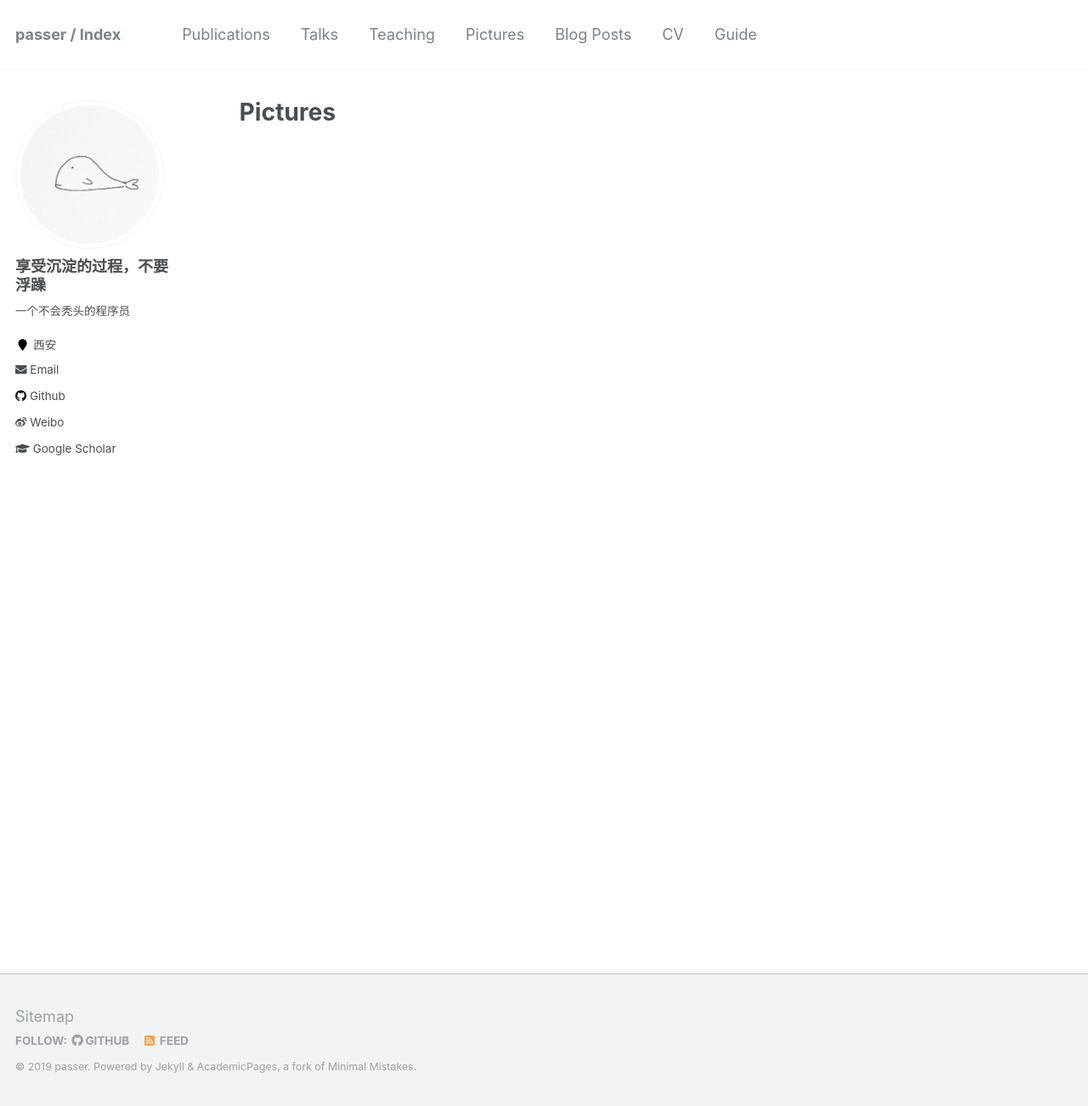
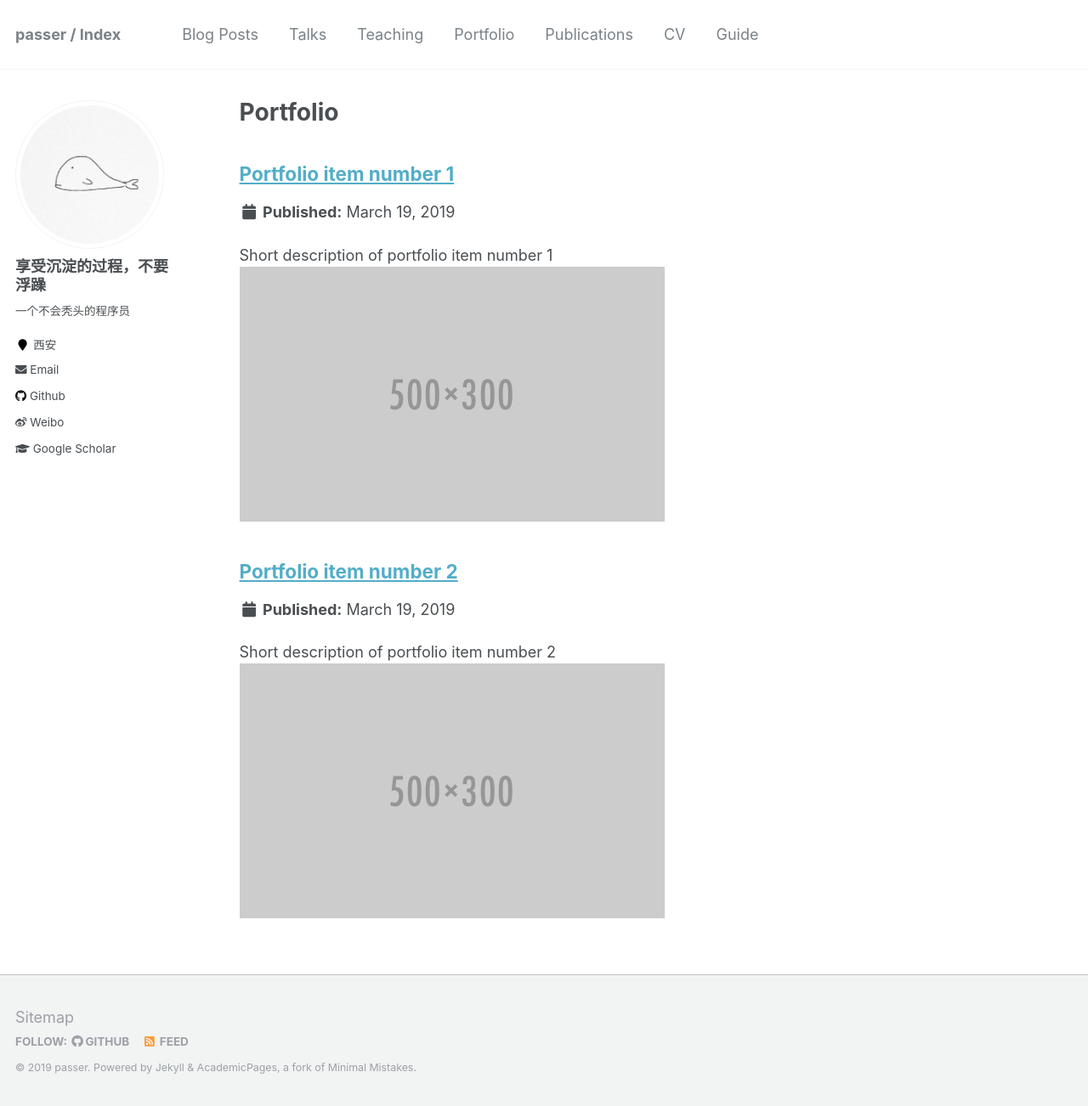
Before and after one commit to icankeep/icankeep.github.io, a Jekyll site: the page built from _pages/portfolio.html, in a window 1280 px wide and 1302 px high. Shown: the whole window at 85% size. Built offline with Jekyll 4.4.1, drawn with Linux system fonts in a browser that asks for light colours.

Commit message:
AutoPush

```diff
--- a/_data/navigation.yml
+++ b/_data/navigation.yml
@@ -1,7 +1,7 @@
 # main links links
 main:
-  - title: "Publications"
-    url: /publications/
+  - title: "Blog Posts"
+    url: /year-archive/
 
   - title: "Talks"
     url: /talks/
@@ -9,11 +9,11 @@ main:
   - title: "Teaching"
     url: /teaching/
 
-  - title: "Pictures"
-    url: /pictures/
+  - title: "Portfolio"
+    url: /portfolio/
 
-  - title: "Blog Posts"
-    url: /year-archive/
+  - title: "Publications"
+    url: /publications/
 
   - title: "CV"
     url: /cv/
--- a/_pages/pictures.html
+++ b/_pages/portfolio.html
@@ -1,13 +1,13 @@
 ---
 layout: archive
-title: "Pictures"
-permalink: /pictures/
+title: "Portfolio"
+permalink: /portfolio/
 author_profile: true
 ---
 
 {% include base_path %}
 
 
-{% for post in site.pictures %}
+{% for post in site.portfolio %}
   {% include archive-single.html %}
 {% endfor %}
--- a/_pictures/pictures-2.html
+++ b/_portfolio/portfolio-2.html
@@ -1,7 +1,7 @@
 ---
 title: "Portfolio item number 2"
 excerpt: "Short description of portfolio item number 2 <br/><img src='/images/500x300.png'>"
-collection: pictures
+collection: portfolio
 ---
 
 This is an item in your portfolio. It can be have images or nice text. If you name the file .md, it will be parsed as markdown. If you name the file .html, it will be parsed as HTML.
```
Also changed, not shown: _portfolio/portfolio-1.md (renamed from _pictures/pictures-1.md).
